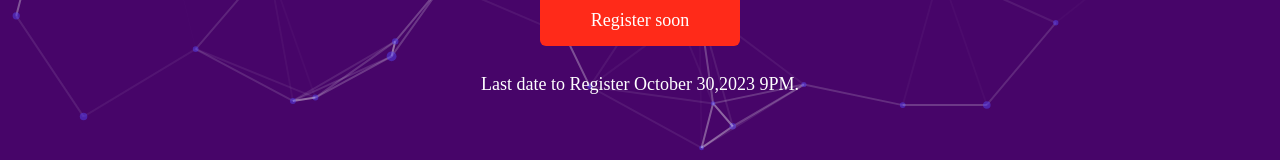
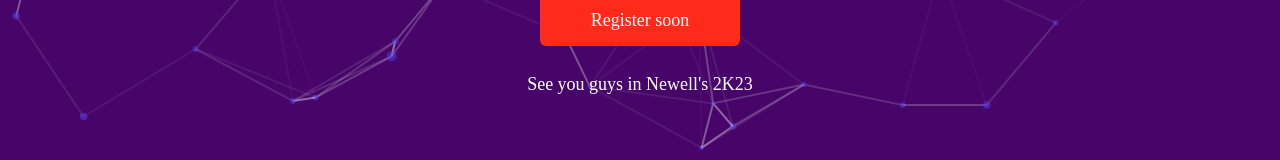
Before and after one commit to KUMARANVASANTH/newell-s_2k23, a React (Create React App) app: page /#/ in a window 1280 px wide. Shown: the part 637-797 px from the top of the page. Built offline with nearby package versions, Linux system fonts and the light colour scheme; the HTML template or start-up script is replaced by a standard one.

Commit message:
updated webpage

```diff
--- a/src/Components/Landing.jsx
+++ b/src/Components/Landing.jsx
@@ -27,7 +27,7 @@ function Landing(){
                                 <button className="bg-[#ff2a19] text-white text-lg w-[200px] rounded-md font-medium my-6 mx-auto py-3">Register soon</button>
                             </Link>
                         </div>
-                        <p className="md:text-lg text-sm text-white">Last date to Register October 30,2023 9PM.</p>
+                        <p className="md:text-lg text-sm text-white">See you guys in Newell's 2K23</p>
 
                     </div>
                 </div>
```
Also changed, not shown: 7 other files (tests, documents, lock files or other folders).
